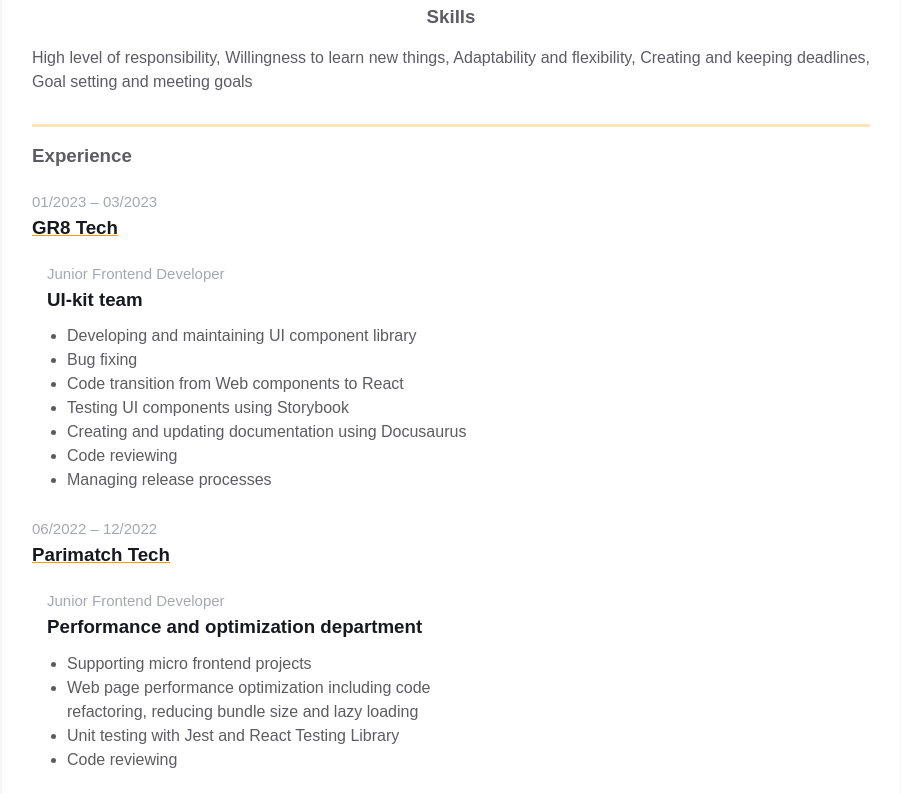
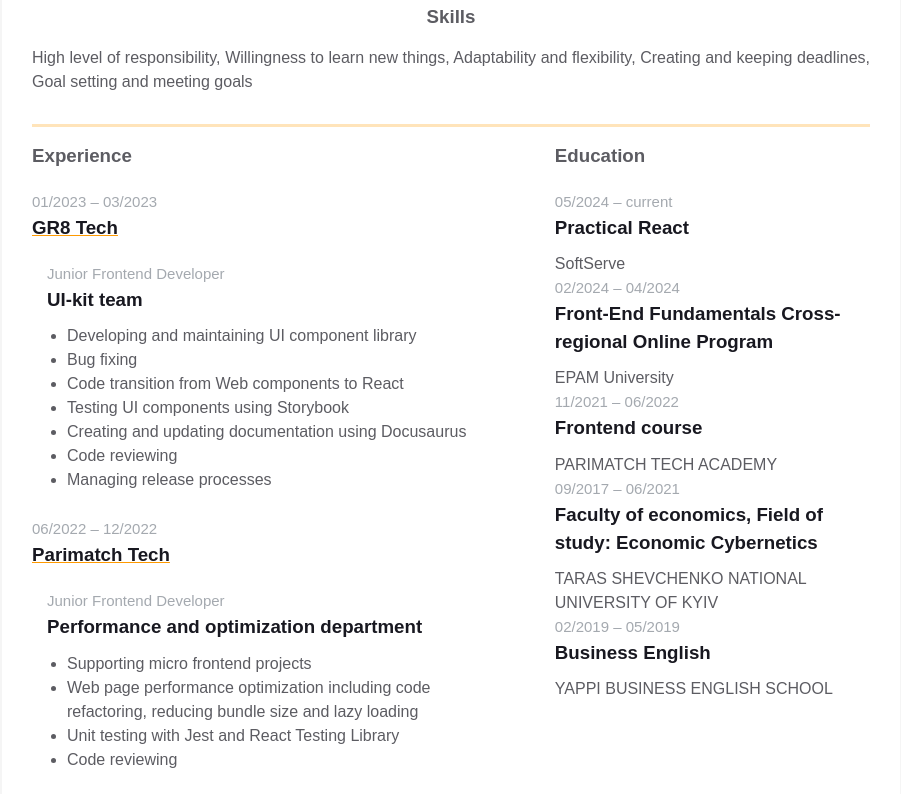
Before and after one commit to o-nedashkivska/homepage, a plain HTML site: page index.html in a window 1280 px wide. Shown: the part 455-1249 px from the top of the page, without its empty margins (189-1090 px from the left). Drawn offline with Linux system fonts and the light colour scheme.

Commit message:
add additional info block

```diff
--- a/index.html
+++ b/index.html
@@ -209,7 +209,69 @@
                                 </div>
                             </div>
                         </div>
-                        <div class="additional-info fv"></div>
+                        <div class="additional-info fv">
+                            <div class="additional-info__education">
+                                <h3 class="additional-info__education-header">Education</h3>
+                                <div class="additional-info__education-university">
+                                    <span class="additional-info__education-university-durability">05/2024 –
+                                        current</span>
+                                    <h3 class="additional-info__education-university-speciality">
+                                        Practical React
+                                    </h3>
+                                    <p class="additional-info__education-university-name">
+                                        SoftServe
+                                    </p>
+                                </div>
+                                <div class="additional-info__education-university">
+                                    <span class="additional-info__education-university-durability">02/2024 –
+                                        04/2024</span>
+                                    <h3 class="additional-info__education-university-speciality">
+                                        Front-End Fundamentals Cross-regional Online Program
+                                    </h3>
+                                    <p class="additional-info__education-university-name">
+                                        EPAM University
+                                    </p>
+                                </div>
+                                <div class="additional-info__education-university">
+                                    <span class="additional-info__education-university-durability">11/2021 –
+                                        06/2022</span>
+                                    <h3 class="additional-info__education-university-speciality">
+                                        Frontend course
+                                    </h3>
+                                    <p class="additional-info__education-university-name">
+                                        PARIMATCH TECH ACADEMY
+                                    </p>
+                                </div>
+                                <div class="additional-info__education-university">
+                                    <span class="additional-info__education-university-durability">09/2017 –
+                                        06/2021</span>
+                                    <h3 class="additional-info__education-university-speciality">
+                                        Faculty of economics, Field of study: Economic Cybernetics
+                                    </h3>
+                                    <p class="additional-info__education-university-name">
+                                        TARAS SHEVCHENKO NATIONAL UNIVERSITY OF KYIV
+                                    </p>
+                                </div>
+                                <div class="additional-info__education-university">
+                                    <span class="additional-info__education-university-durability">02/2019 –
+                                        05/2019</span>
+                                    <h3 class="additional-info__education-university-speciality">
+                                        Business English
+                                    </h3>
+                                    <p class="additional-info__education-university-name">
+                                        YAPPI BUSINESS ENGLISH SCHOOL
+                                    </p>
+                                </div>
+                            </div>
+
+                            <div class="additional-info__languages">
+                                <h3 class="additional-info__languages-header">Languages</h3>
+                                <p class="additional-info__languages-item">English (Upper-Intermediate)</p>
+                                <p class="additional-info__languages-item">
+                                    Ukrainian (native)
+                                </p>
+                            </div>
+                        </div>
                     </div>
                 </div>
             </div>
```
